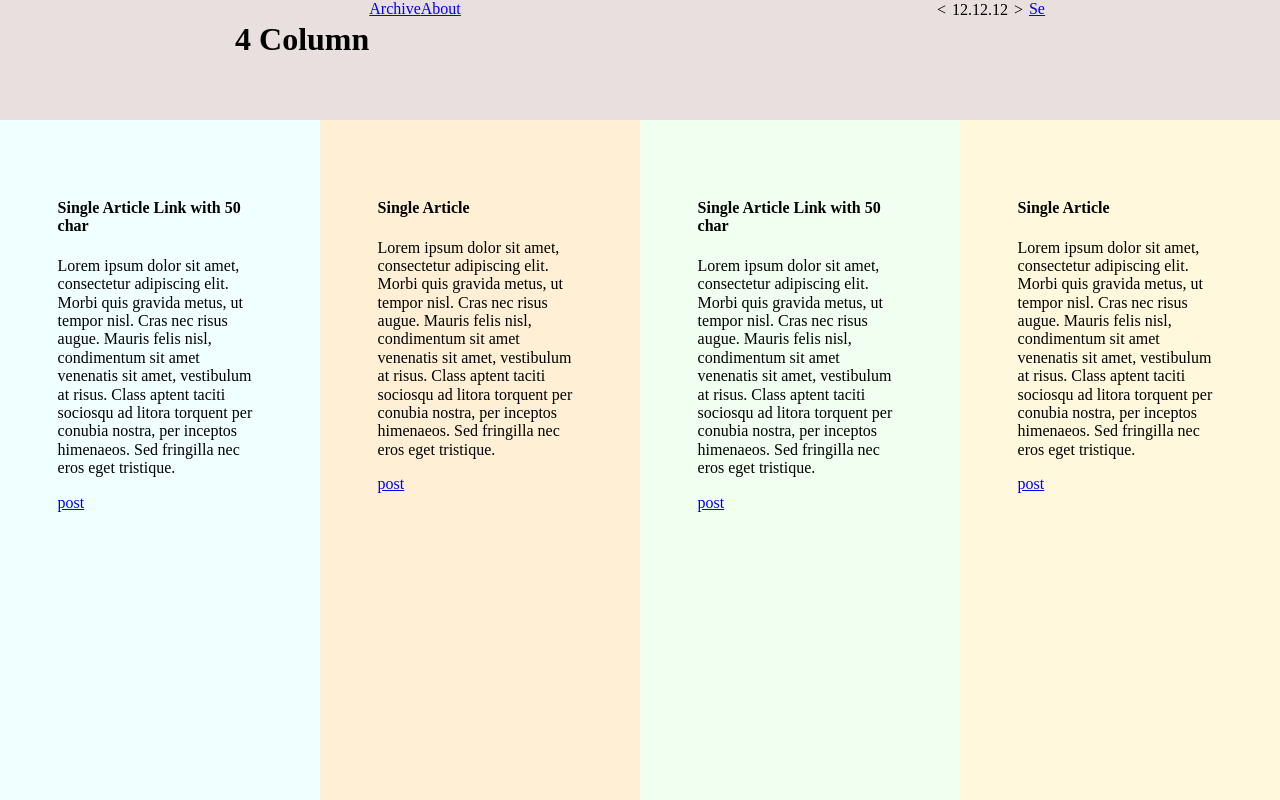
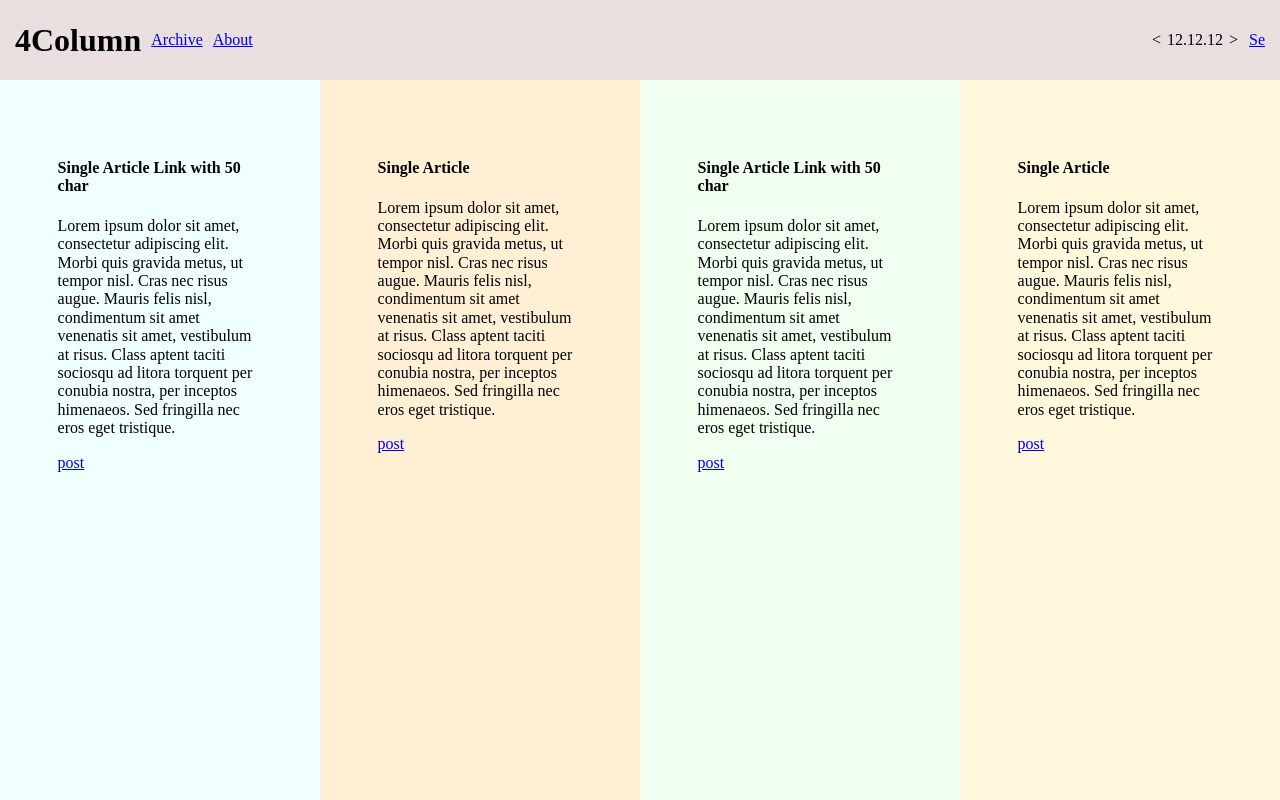
Before and after one commit to RobertEdwardes/jekyll_themes, a plain HTML site: page 4_Columns/index.html in a window 1280 px wide. Drawn offline with Linux system fonts and the light colour scheme.

Commit message:
basic front page layout complete

```diff
--- a/4_Columns/index.html
+++ b/4_Columns/index.html
@@ -10,7 +10,8 @@
 <body>
     <header>
         <nav>
-            <h1>4 Column</h1>
+            <img href="">
+            <h1>4Column</h1>
             <a href="archives.html">Archive</a>
             <a href="about.html">About</a>
         </nav>
--- a/4_Columns/style.css
+++ b/4_Columns/style.css
@@ -9,7 +9,7 @@ body{
 main#front-page{
     display: flex;
     flex-direction: row;
-    height: 85vh;
+    height: 95vh;
     width: 100vw;
 }
 main#front-page article{
@@ -31,13 +31,20 @@ main#front-page article:nth-child(4){
 header{
     display: flex;
     background-color: rgb(233, 223, 223);
-    height: 15vh;
-    justify-content: space-around;
+    height: 10vh;
+    text-align: center;
+    justify-content: space-between;
+    padding: 0 10px;
+}
+header nav h1, header nav a, head nav div{
+    display: inline-block;
+    padding: 5px;
 }
 header nav {
     display: flex;
     flex-direction: row;
-    justify-content: space-around;
+    align-items: center;
+    justify-content: center;
 }
 header nav button{
     background-color: transparent;
```
Also changed, not shown: 1 other file.
